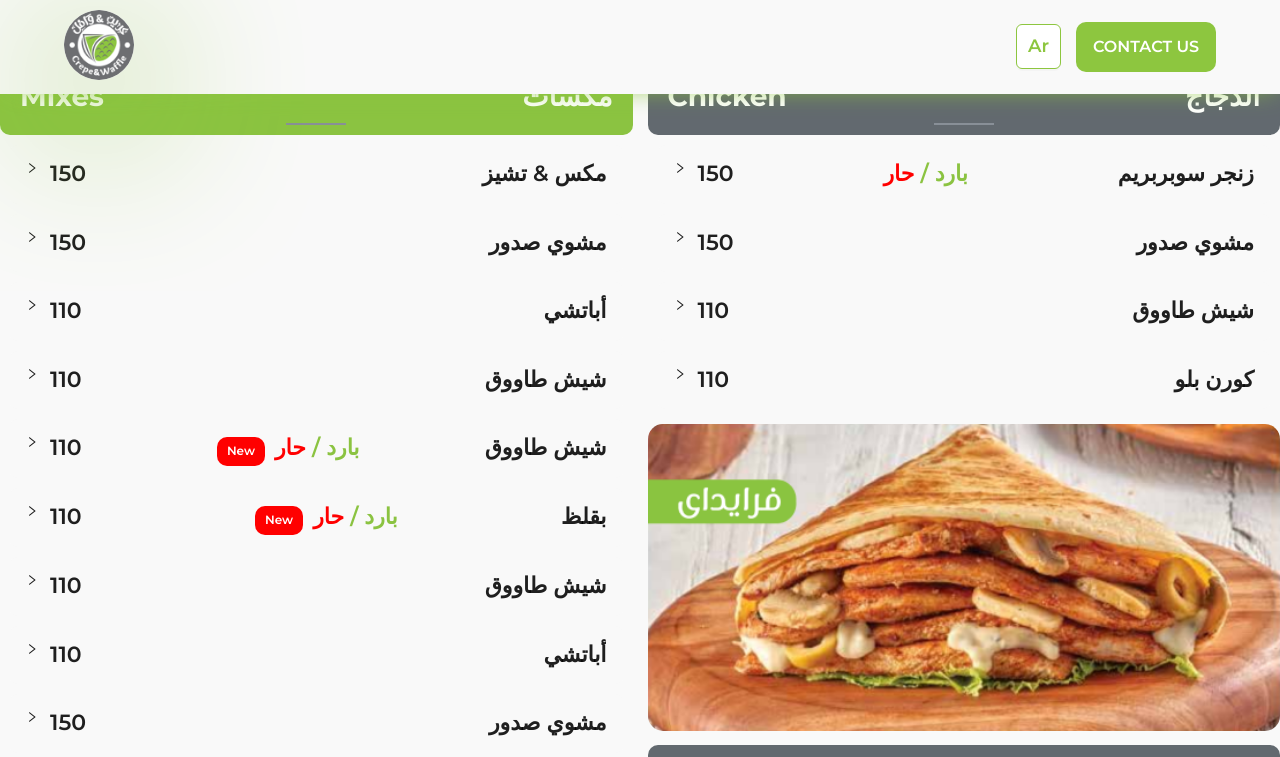
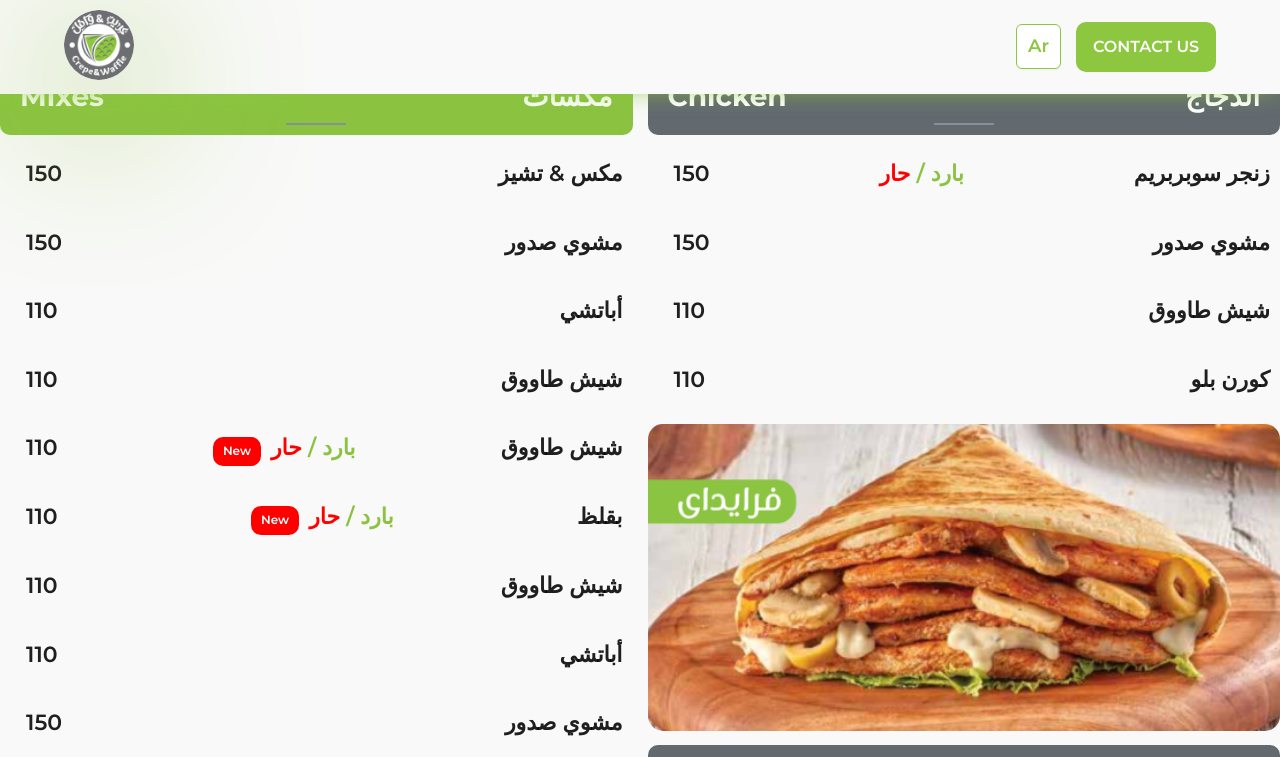
Before and after one commit to AminaAbdElAzeez/react-web-menu, a React (Vite) app: page /cairo in a window 1280 px wide. Shown: the top 757 px of the page. Built offline with nearby package versions, Linux system fonts and the light colour scheme.

Commit message:
make collapse and change font size in menu and update cards name and its order

```diff
--- a/src/components/MenuItem/MenuItem.css
+++ b/src/components/MenuItem/MenuItem.css
@@ -63,6 +63,9 @@
   justify-content: space-between !important;
   align-items: center;
 
+}
+.ant-collapse .ant-collapse-header {
+  padding-right: 0 !important;
 }
 :where(.css-dev-only-do-not-override-7ny38l).ant-collapse>.ant-collapse-item >.ant-collapse-header .ant-collapse-expand-icon {
   display: none !important;
--- a/src/components/MenuItem/MenuItem.jsx
+++ b/src/components/MenuItem/MenuItem.jsx
@@ -25,6 +25,7 @@ export default function MenuItem({ price, name, new: isNew, details }) {
   return (
     <li>
     <Collapse
+      expandIcon={() => null}
       items={[
         {
           key: '1',
```
